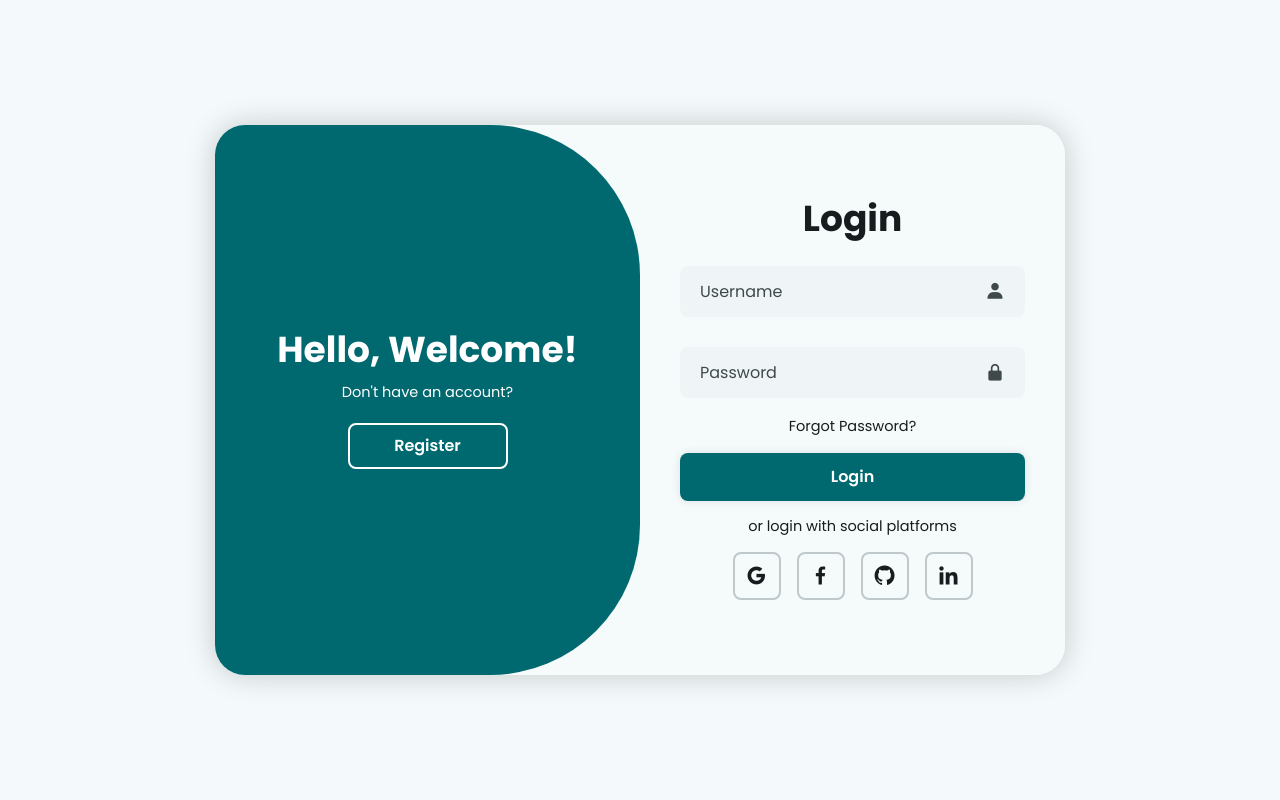
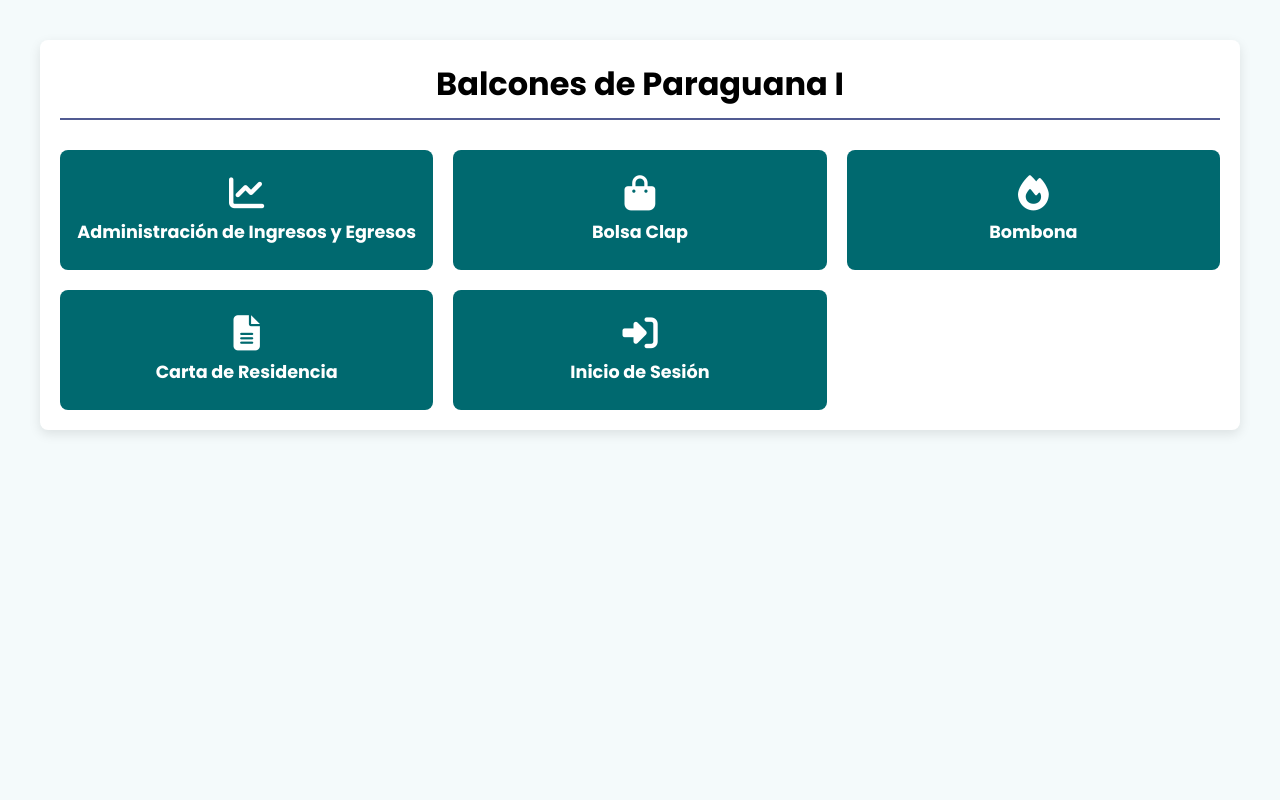
Before and after one commit to AleDzz18/CommunityService, a Django app: page / in a window 1280 px wide. Run offline with Django 5.2, Linux system fonts and the light colour scheme.

Commit message:
Agregue el homeDashboard

```diff
--- /dev/null
+++ b/App_Home/static/css/styles-HD.css
@@ -0,0 +1,137 @@
+@import url('material-theme/light.css');
+
+.dashboard-container {
+    width: 100%;
+    max-width: 1200px;
+    padding: 20px;
+    background-color: white;
+    box-shadow: 0 4px 12px rgba(0, 0, 0, 0.1);
+    border-radius: 8px;
+    margin: 20px;
+}
+
+/* Encabezado (sin cambios) */
+.dashboard-header {
+    text-align: center;
+    margin-bottom: 30px;
+    padding-bottom: 10px;
+    border-bottom: 2px solid var(--md-sys-color-secondary);
+}
+
+/* Contenedor de Botones (Grid Responsive y Adaptable) (sin cambios) */
+.botones-grid {
+    display: grid;
+    grid-template-columns: repeat(auto-fit, minmax(280px, 1fr));
+    gap: 20px;
+    justify-content: center;
+    align-items: stretch;
+}
+
+/* Estilos de los Botones Principales (sin cambios en la base) */
+.boton-principal {
+    display: flex;
+    flex-direction: column;
+    justify-content: center;
+    align-items: center;
+    padding: 25px 15px;
+    background-color: var(--md-sys-color-primary);
+    color: white;
+    text-decoration: none;
+    border: none;
+    border-radius: 8px;
+    cursor: pointer;
+    font-size: 1.1em;
+    font-weight: bold;
+    transition: background-color 0.3s, box-shadow 0.2s;
+    text-align: center;
+    min-height: 120px;
+    line-height: 1.4;
+    width: 100%;
+}
+
+.boton-principal:hover {
+    background-color: #0056b3;
+    box-shadow: 0 6px 12px rgba(0, 0, 0, 0.3);
+}
+
+.boton-principal i {
+    font-size: 2em;
+    margin-bottom: 10px;
+}
+
+/* Estilos para el Dropdown (Administración) */
+.dropdown {
+    position: relative;
+    display: flex;
+    flex-direction: column;
+    width: 100%;
+    min-height: 120px;
+    box-shadow: none;
+    transition: none;
+    /* QUITAMOS el hover del contenedor padre aquí, JavaScript lo manejará */
+}
+
+.dropdown .boton-principal.dropbtn {
+    flex-grow: 1;
+    border-radius: 8px;
+}
+
+/* Estilos del contenido desplegable */
+.dropdown-content {
+    /* Ocultamos el contenido por defecto con height: 0 y overflow: hidden */
+    display: block; /* Para que tome el espacio, pero lo controlamos con height */
+    overflow: hidden;
+    height: 0;
+    opacity: 0;
+    transition: height 0.3s ease-out, opacity 0.3s ease-out; /* Transición para animación */
+
+    position: absolute; /* Para que no afecte el layout cuando está oculto */
+    background-color: #f9f9f9;
+    width: 100%;
+    box-shadow: 0px 8px 16px 0px rgba(0,0,0,0.2);
+    z-index: 10;
+    border-radius: 0 0 8px 8px;
+    top: 100%;
+    left: 0;
+}
+
+/* Clase para mostrar el menú, añadida/removida por JavaScript */
+.dropdown-content.show {
+    height: auto; /* Permite que el contenido tome su altura natural */
+    opacity: 1;
+    /* Ajusta max-height si tienes un contenido muy variable, o déjalo en auto */
+    /* Por ejemplo: max-height: 200px; */
+    height: auto; /* Se ajusta a la altura del contenido */
+}
+
+.dropdown-content a {
+    color: black;
+    padding: 12px 16px;
+    text-decoration: none;
+    display: block;
+    text-align: center;
+    font-size: 1em;
+    border-bottom: 1px solid #eee;
+}
+
+.dropdown-content a:last-child {
+    border-bottom: none;
+}
+
+.dropdown-content a:hover {
+    background-color: #ddd;
+    color: var(--md-sys-color-primary);
+}
+
+/* Media Queries para Responsive (sin cambios) */
+@media (min-width: 600px) {
+    .botones-grid {
+        grid-template-columns: repeat(2, 1fr);
+    }
+}
+
+@media (min-width: 900px) {
+    .botones-grid {
+        grid-template-columns: repeat(3, 1fr);
+    }
+}
--- a/App_Home/static/css/styles-login.css
+++ b/App_Home/static/css/styles-login.css
@@ -11,10 +11,11 @@
 body {
     display: flex;
     justify-content: center;
-    align-items: center;
+    align-items: flex-start;
     min-height: 100vh;
     /* Se cambia el gradiente a un color de fondo basado en el tema */
     background: var(--md-sys-color-background);
+    padding: 20px;
 }
 
 .container {
--- /dev/null
+++ b/App_Home/static/js/scripts-HD.js
@@ -0,0 +1,22 @@
+function toggleDropdown() {
+    const dropdownContent = document.getElementById("adminDropdownContent");
+
+    // Verifica si el menú está actualmente visible (tiene la clase 'show')
+    if (dropdownContent.classList.contains("show")) {
+        // Si está visible, lo oculta
+        dropdownContent.classList.remove("show");
+    } else {
+        // Si está oculto, lo muestra
+        dropdownContent.classList.add("show");
+    }
+}
+
+// Opcional: Cerrar el menú si se hace clic fuera de él
+window.onclick = function(event) {
+    if (!event.target.matches('.dropbtn') && !event.target.matches('.dropbtn i')) {
+        const dropdownContent = document.getElementById("adminDropdownContent");
+        if (dropdownContent.classList.contains("show")) {
+            dropdownContent.classList.remove("show");
+        }
+    }
+}
--- /dev/null
+++ b/App_Home/templates/homeDashboard.html
@@ -0,0 +1,46 @@
+{% extends 'layouts/base.html' %}
+
+{% block content %}
+
+<div class="dashboard-container">
+    <header class="dashboard-header">
+        <h1>Balcones de Paraguana I</h1>
+    </header>
+
+    <main class="botones-grid">
+
+        <div class="dropdown">
+            <button class="boton-principal dropbtn" id="adminDropdownBtn" onclick="toggleDropdown()">
+                <i class="fas fa-chart-line"></i>
+                Administración de Ingresos y Egresos
+            </button>
+            <div class="dropdown-content" id="adminDropdownContent">
+                <a href="#condominio">Condominio</a>
+                <a href="#cuarto-basura">Cuarto de Basura</a>
+            </div>
+        </div>
+
+        <a href="#bolsa-clap" class="boton-principal">
+            <i class="fas fa-shopping-bag"></i>
+            Bolsa Clap
+        </a>
+
+        <a href="#bombona" class="boton-principal">
+            <i class="fas fa-fire"></i>
+            Bombona
+        </a>
+
+        <a href="#carta-residencia" class="boton-principal">
+            <i class="fas fa-file-alt"></i>
+            Carta de Residencia
+        </a>
+
+        <a href="{% url 'login' %}" class="boton-principal">
+            <i class="fas fa-sign-in-alt"></i>
+            Inicio de Sesión
+        </a>
+
+    </main>
+</div>
+
+{% endblock content %}
--- a/App_Home/templates/layouts/base.html
+++ b/App_Home/templates/layouts/base.html
@@ -8,12 +8,18 @@
     <meta charset="UTF-8" />
     <meta http-equiv="X-UA-Compatible" content="IE=edge" />
     <meta name="viewport" content="width=device-width, initial-scale=1.0" />
-    <!--Estilos y Funciones asociados al Login-->
+    <!-- Estilos y Funciones asociados al Login-->
     <link rel="stylesheet" href="{% static 'css/styles-login.css' %}" />
     <link rel="stylesheet" href="https://unpkg.com/boxicons@2.1.4/css/boxicons.min.css">
     <script src="{% static 'js/scripts-login.js' %}" defer></script>
+    <!-- Estilos y Funciones asociados al homeDashboard -->
+    <link rel="stylesheet" href="{% static 'css/styles-HD.css' %}" />
+    <link rel="stylesheet" href="https://cdnjs.cloudflare.com/ajax/libs/font-awesome/6.5.1/css/all.min.css"
+        integrity="sha512-DTOQO9RWCH3ppGqcWaEA1BIZOC6xxalwEsw9c2QQeAIftl+Vegovlnee1c9QX4TctnWMn13TZye+giMm8e2LwA=="
+        crossorigin="anonymous" referrerpolicy="no-referrer" />
+    <script src="{% static 'js/scripts-HD.js' %}" defer></script>
     <!-- Titulo General de la Pagina -->
-    <title>Responsive Login</title>
+    <title>Balcones de Paraguana I</title>
 </head>
 
 <body class="light" {% block body_attributes %}{% endblock %}>
--- a/App_Home/urls.py
+++ b/App_Home/urls.py
@@ -2,5 +2,6 @@ from django.urls import path
 from . import views
 
 urlpatterns = [
-    path('', views.login, name='login'),
+    path('', views.homeDashboard, name='homeDashboard'),
+    path('login/', views.login, name='login'),
 ]
--- a/App_Home/views.py
+++ b/App_Home/views.py
@@ -2,6 +2,8 @@ from django.shortcuts import render
 
 # Create your views here.
 
+def homeDashboard(request):
+    return render(request, 'homeDashboard.html')
 
 def login(request):
     return render(request, 'login.html')
--- a/Community_Service/settings.py
+++ b/Community_Service/settings.py
@@ -55,7 +55,7 @@ ROOT_URLCONF = 'Community_Service.urls'
 TEMPLATES = [
     {
         'BACKEND': 'django.template.backends.django.DjangoTemplates',
-        'DIRS': [],
+        'DIRS': [BASE_DIR / 'templates'],
         'APP_DIRS': True,
         'OPTIONS': {
             'context_processors': [
```
Also changed, not shown: digest.txt (+33 -17 lines).
